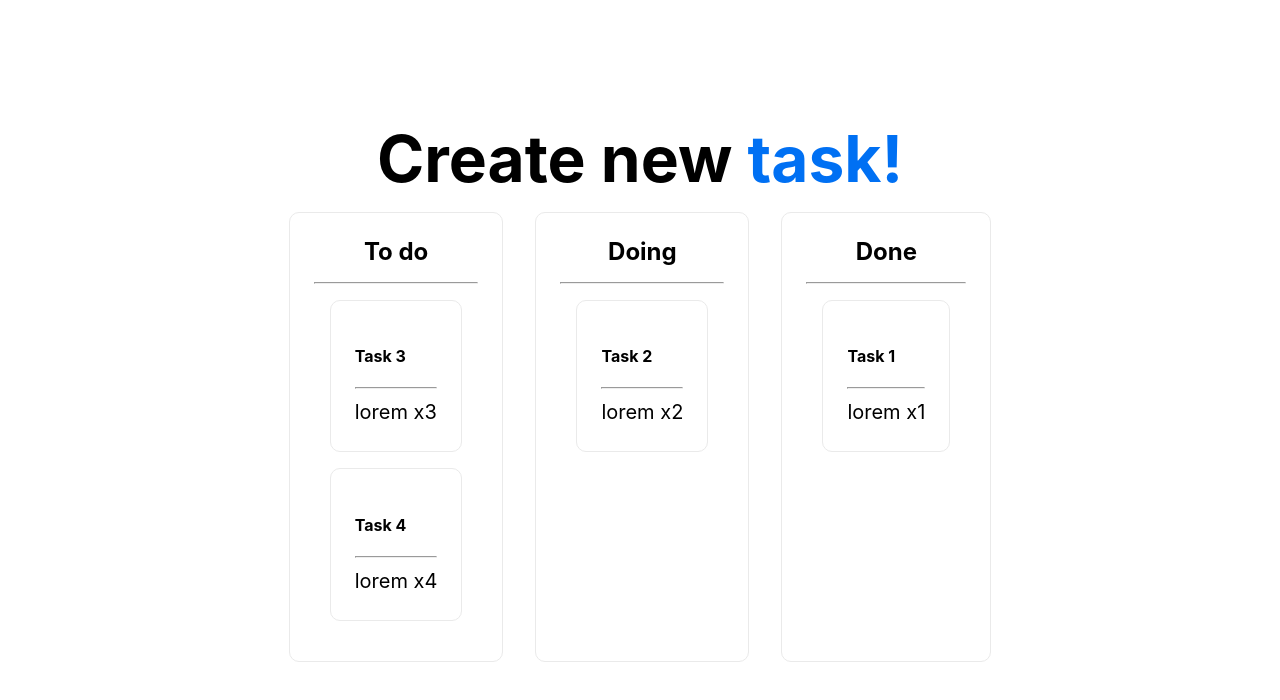
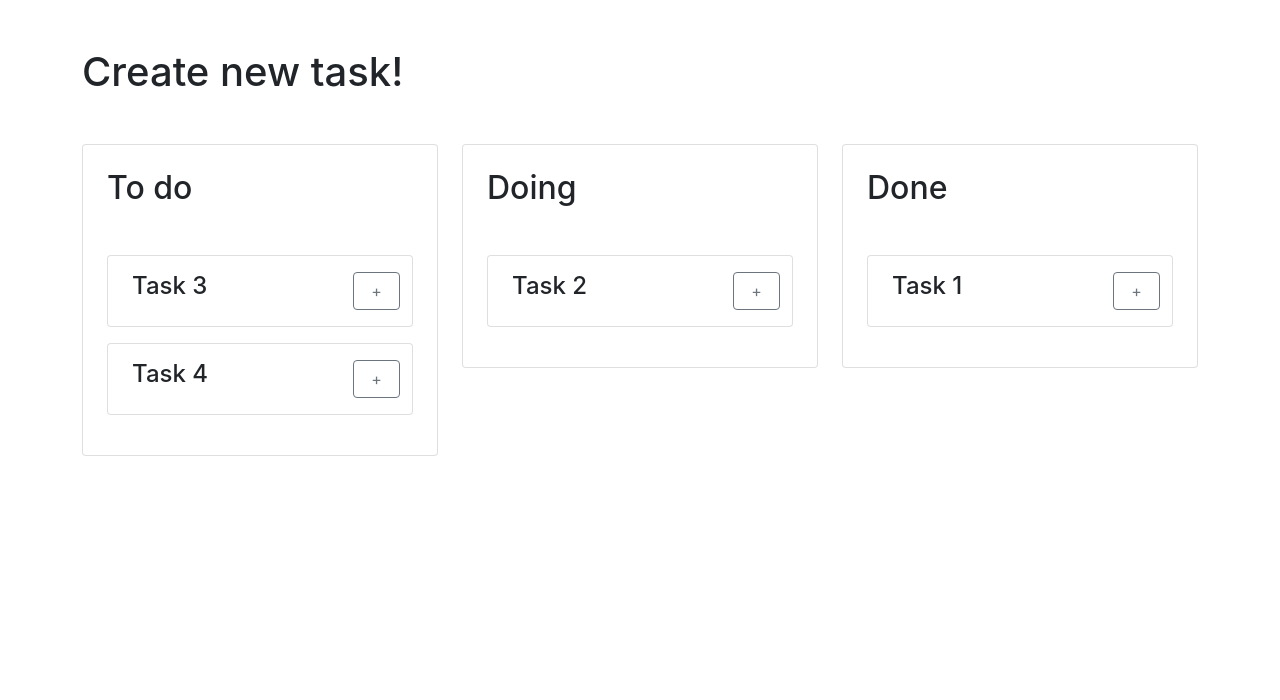
Before and after one commit to Joel2410/nextjs-tasks-app, a Next.js app: page / in a window 1280 px wide. Shown: the top 700 px of the page. Built offline with nearby package versions, Linux system fonts and the light colour scheme.

Commit message:
Drag and drop & Bootstrap integration, and refactorizations

```diff
--- a/components/task.component.tsx
+++ b/components/task.component.tsx
@@ -1,13 +1,66 @@
-import styles from "../styles/Home.module.css";
 import Task from "../interfaces/task.interface";
+import { Draggable } from "react-beautiful-dnd";
+import { useState } from "react";
 
-export default function TaskComponent(props: { task: Task }) {
-  const task = props.task;
+type Props = {
+  task: Task;
+  index: number;
+};
+
+export default function TaskComponent(props: Props) {
+  const [task, setTask] = useState(props.task);
+  const index = props.index;
   return (
-    <div className={styles.card}>
-      <h4>{task.title}</h4>
-      <hr />
-      <p>{task.description}</p>
-    </div>
+    <Draggable draggableId={task.id} index={index}>
+      {(provided, _snapshot) => (
+        <div
+          ref={provided.innerRef}
+          {...provided.draggableProps}
+          {...provided.dragHandleProps}
+        >
+          <div className="accordion-item mb-3">
+            <div className="accordion-header" id={"heading" + task.id}>
+              <div className="row py-3 px-4">
+                <h4 className="col-10">{task.title}</h4>
+                <button
+                  className="col-2 btn btn-outline-secondary collapsed"
+                  type="button"
+                  data-bs-toggle="collapse"
+                  data-bs-target={"#collapse" + task.id}
+                  aria-expanded="false"
+                  aria-controls={"collapse" + task.id}
+                  onClick={() => {
+                    const newTask = { ...task };
+                    newTask.collapsed = !newTask.collapsed;
+                    setTask(newTask);
+                  }}
+                >
+                  {task.collapsed ? "-" : "+"}
+                </button>
+              </div>
+            </div>
+
+            <div
+              id={"collapse" + task.id}
+              className="accordion-collapse collapse"
+              aria-labelledby={"heading" + task.id}
+            >
+              <div className="accordion-body">
+                <p>{task.description}</p>
+                <div className="footer row">
+                  <button type="button" className="col btn btn-danger mx-2">
+                    Delete
+                  </button>
+
+                  <button type="button" className="col btn btn-primary mx-2">
+                    Edit
+                  </button>
+                </div>
+              </div>
+            </div>
+          </div>
+        </div>
+      )}
+    </Draggable>
   );
 }
--- a/components/tasks-list.component.tsx
+++ b/components/tasks-list.component.tsx
@@ -1,18 +1,38 @@
-import styles from "../styles/Home.module.css";
 import TasksList from "../interfaces/tasks-list.interface";
 import TaskComponent from "./task.component";
+import { Droppable } from "react-beautiful-dnd";
 
-export default function TasksListComponent(props: { tasksList: TasksList }) {
+type Props = {
+  tasksList: TasksList;
+};
+
+export default function TasksListComponent(props: Props) {
   const tasksList = props.tasksList;
   return (
-    <>
-      <h2 className={styles.textcenter}>{tasksList.title}</h2>
-      <hr />
-      <div>
-        {tasksList.tasks.map((task) => (
-          <TaskComponent key={task.id} task={task} />
-        ))}
-      </div>
-    </>
+    <Droppable droppableId={tasksList.id}>
+      {(provided, _snapshot) => (
+        <div
+          ref={provided.innerRef}
+          {...provided.droppableProps}
+          className="col"
+        >
+          <div className="card p-4">
+            <h2 className="mb-5">{tasksList.title}</h2>
+            <div>
+              {tasksList.tasks.map((task, index) => (
+                <div
+                  key={task.id}
+                  className="accordion"
+                  id={"accordionExample" + tasksList.id}
+                >
+                  <TaskComponent task={task} index={index} />
+                </div>
+              ))}
+            </div>
+            {provided.placeholder}
+          </div>
+        </div>
+      )}
+    </Droppable>
   );
 }
--- a/interfaces/task.interface.ts
+++ b/interfaces/task.interface.ts
@@ -4,4 +4,6 @@ export default interface Task {
   description: string;
   completed: boolean;
   tasksListId: string;
+  index: number;
+  collapsed?: boolean;
 }
--- a/pages/_app.tsx
+++ b/pages/_app.tsx
@@ -1,8 +1,21 @@
-import '../styles/globals.css'
-import type { AppProps } from 'next/app'
+// add bootstrap css
+import "bootstrap/dist/css/bootstrap.css";
+// own css files here
+import "../styles/globals.css";
+
+import type { AppProps } from "next/app";
+import { useEffect } from "react";
+import { useRouter } from "next/router";
 
 function MyApp({ Component, pageProps }: AppProps) {
-  return <Component {...pageProps} />
+  const router = useRouter();
+  useEffect(() => {
+    if (typeof document !== undefined) {
+      require("bootstrap/dist/js/bootstrap");
+    }
+  }, [router.events]);
+
+  return <Component {...pageProps} />;
 }
 
-export default MyApp
+export default MyApp;
--- a/pages/api/tasks/tasks.ts
+++ b/pages/api/tasks/tasks.ts
@@ -1,4 +1,3 @@
-// Next.js API route support: https://nextjs.org/docs/api-routes/introduction
 import type { NextApiRequest, NextApiResponse } from "next";
 import Task from "../../../interfaces/task.interface";
 
@@ -9,6 +8,7 @@ const storedTasks: Task[] = [
     description: "lorem x1",
     completed: true,
     tasksListId: "3",
+    index: 0,
   },
   {
     id: "2",
@@ -16,6 +16,7 @@ const storedTasks: Task[] = [
     description: "lorem x2",
     completed: false,
     tasksListId: "2",
+    index: 0,
   },
   {
     id: "3",
@@ -23,6 +24,7 @@ const storedTasks: Task[] = [
     description: "lorem x3",
     completed: false,
     tasksListId: "1",
+    index: 0,
   },
   {
     id: "4",
@@ -30,6 +32,7 @@ const storedTasks: Task[] = [
     description: "lorem x4",
     completed: false,
     tasksListId: "1",
+    index: 1,
   },
 ];
 
@@ -39,6 +42,18 @@ export default function tasks(
 ): void {
   if (req.method == "GET") {
     res.status(200).json(getTasks());
+  } else if (req.method == "PUT") {
+    let statusCode: number = 200;
+
+    let receivedTasks: Task[] = req.body;
+
+    try {
+      receivedTasks.forEach((task) => updateTask(task));
+    } catch {
+      statusCode = 400;
+    }
+
+    res.status(statusCode).end();
   }
 }
 
@@ -53,3 +68,16 @@ export function getTaskById(id: string): Task | undefined {
 export function getTaskByTasksListId(tasksListId: string): Task[] {
   return storedTasks.filter((task) => task.tasksListId === tasksListId);
 }
+
+export function updateTask(task: Task): boolean {
+  let fTask = storedTasks.find((mTask) => mTask.id === task.id);
+  if (fTask) {
+    fTask.title = task.title;
+    fTask.description = task.description;
+    fTask.completed = task.completed;
+    fTask.tasksListId = task.tasksListId;
+    fTask.index = task.index;
+    return true;
+  }
+  return false;
+}
--- a/pages/index.tsx
+++ b/pages/index.tsx
@@ -1,41 +1,114 @@
 import type { NextPage } from "next";
 import Head from "next/head";
-import styles from "../styles/Home.module.css";
 import TasksList from "../interfaces/tasks-list.interface";
 import TasksListComponent from "../components/tasks-list.component";
+import { DragDropContext, DropResult } from "react-beautiful-dnd";
+import { useEffect, useState } from "react";
+import Task from "../interfaces/task.interface";
 
-const Home: NextPage<{ tasksLists: TasksList[] }> = ({ tasksLists }) => {
+const API = "http://localhost:3000/api";
+
+type Props = {
+  tasksLists: TasksList[];
+};
+
+const Home: NextPage<Props> = ({ tasksLists }) => {
+  const [ready, setReady] = useState(false);
+
+  useEffect(() => {
+    if (typeof window === "object") {
+      setReady(true);
+    }
+  }, []);
+
+  const onDragEnd = async (result: DropResult): Promise<void> => {
+    if (!result.source || !result.destination) {
+      return;
+    }
+
+    const originList = tasksLists.find(
+      (list) => list.id === result.source.droppableId
+    );
+    if (!originList) {
+      return;
+    }
+
+    const destinationList = tasksLists.find(
+      (list) => list.id === result.destination?.droppableId
+    );
+    if (!destinationList) {
+      return;
+    }
+
+    const draggedTask = originList.tasks[result.source.index];
+    if (!draggedTask) {
+      return;
+    }
+
+    draggedTask.tasksListId = destinationList.id;
+    originList.tasks.splice(result.source.index, 1);
+    destinationList.tasks.splice(result.destination.index, 0, draggedTask);
+
+    originList.tasks.forEach((task, index) => {
+      task.index = index;
+    });
+
+    destinationList.tasks.forEach((task, index) => {
+      task.index = index;
+    });
+
+    const uptatedTasks = [...originList.tasks, ...destinationList.tasks];
+
+    try {
+      await updateTasks(uptatedTasks);
+    } catch (error) {
+      console.error(error);
+    }
+  };
+
   return (
-    <div className={styles.container}>
+    <div className="container">
       <Head>
         <title>Tasks App</title>
         <meta name="description" content="Generated by create next app" />
         <link rel="icon" href="/favicon.ico" />
       </Head>
 
-      <main className={styles.main}>
-        <h1 className={styles.title}>
-          Create new <a href="https://nextjs.org">task!</a>
+      <main>
+        <h1 className="my-5">
+          Create <a href="https://nextjs.org">new task!</a>
         </h1>
 
-        <div className={styles.grid}>
-          {tasksLists.map((tasksList) => {
-            return (
-              <div key={tasksList.id} className={styles.card}>
-                <TasksListComponent tasksList={tasksList} />
-              </div>
-            );
-          })}
+        <div className="row">
+          {ready && (
+            <DragDropContext onDragEnd={onDragEnd}>
+              {tasksLists.map((tasksList) => (
+                <TasksListComponent key={tasksList.id} tasksList={tasksList} />
+              ))}
+            </DragDropContext>
+          )}
         </div>
       </main>
     </div>
   );
 };
 
-export async function getServerSideProps() {
-  const res = await fetch(`http://localhost:3000/api/tasks-list`);
-  const data = await res.json();
+export async function getServerSideProps(): Promise<{ props: Props }> {
+  const res = await fetch(`${API}/tasks-list`);
+  const data: TasksList[] = await res.json();
   return { props: { tasksLists: data } };
 }
 
+async function updateTasks(tasks: Task[]): Promise<boolean> {
+  const res = await fetch(`${API}/tasks`, {
+    method: "PUT",
+    headers: {
+      "Content-Type": "application/json",
+    },
+    body: JSON.stringify(tasks),
+  });
+
+  return res.status === 200;
+}
+
 export default Home;
--- a/styles/Home.module.css
+++ /dev/null
@@ -1,119 +0,0 @@
-.container {
-  padding: 0 2rem;
-}
-
-.main {
-  min-height: 100vh;
-  padding: 4rem 0;
-  flex: 1;
-  display: flex;
-  flex-direction: column;
-  justify-content: center;
-  align-items: center;
-}
-
-.footer {
-  display: flex;
-  flex: 1;
-  padding: 2rem 0;
-  border-top: 1px solid #eaeaea;
-  justify-content: center;
-  align-items: center;
-}
-
-.footer a {
-  display: flex;
-  justify-content: center;
-  align-items: center;
-  flex-grow: 1;
-}
-
-.title a {
-  color: #0070f3;
-  text-decoration: none;
-}
-
-.title a:hover,
-.title a:focus,
-.title a:active {
-  text-decoration: underline;
-}
-
-.title {
-  margin: 0;
-  line-height: 1.15;
-  font-size: 4rem;
-}
-
-.title,
-.description {
-  text-align: center;
-}
-
-.description {
-  margin: 4rem 0;
-  line-height: 1.5;
-  font-size: 1.5rem;
-}
-
-.code {
-  background: #fafafa;
-  border-radius: 5px;
-  padding: 0.75rem;
-  font-size: 1.1rem;
-  font-family: Menlo, Monaco, Lucida Console, Liberation Mono, DejaVu Sans Mono,
-    Bitstream Vera Sans Mono, Courier New, monospace;
-}
-
-.grid {
-  display: flex;
-  justify-content: center;
-  flex-wrap: wrap;
-  max-width: 1000px;
-}
-
-.card {
-  margin: 1rem;
-  padding: 1.5rem;
-  text-align: left;
-  color: inherit;
-  text-decoration: none;
-  border: 1px solid #eaeaea;
-  border-radius: 10px;
-  transition: color 0.15s ease, border-color 0.15s ease;
-  max-width: 300px;
-}
-
-.card:hover,
-.card:focus,
-.card:active {
-  color: #0070f3;
-  border-color: #0070f3;
-}
-
-.card h2 {
-  margin: 0 0 1rem 0;
-  font-size: 1.5rem;
-}
-
-.card p {
-  margin: 0;
-  font-size: 1.25rem;
-  line-height: 1.5;
-}
-
-.logo {
-  height: 1em;
-  margin-left: 0.5rem;
-}
-
-.textcenter {
-  text-align: center;
-}
-
-@media (max-width: 600px) {
-  .grid {
-    width: 100%;
-    flex-direction: column;
-  }
-}
--- a/styles/globals.css
+++ b/styles/globals.css
@@ -14,3 +14,7 @@ a {
 * {
   box-sizing: border-box;
 }
+
+.klok {
+  width: 20px !important;
+}
```
Also changed, not shown: package.json (+7 -3 lines), pages/api/tasks-list.ts (+14 -9 lines), 1 other file (tests, documents, lock files or other folders).
